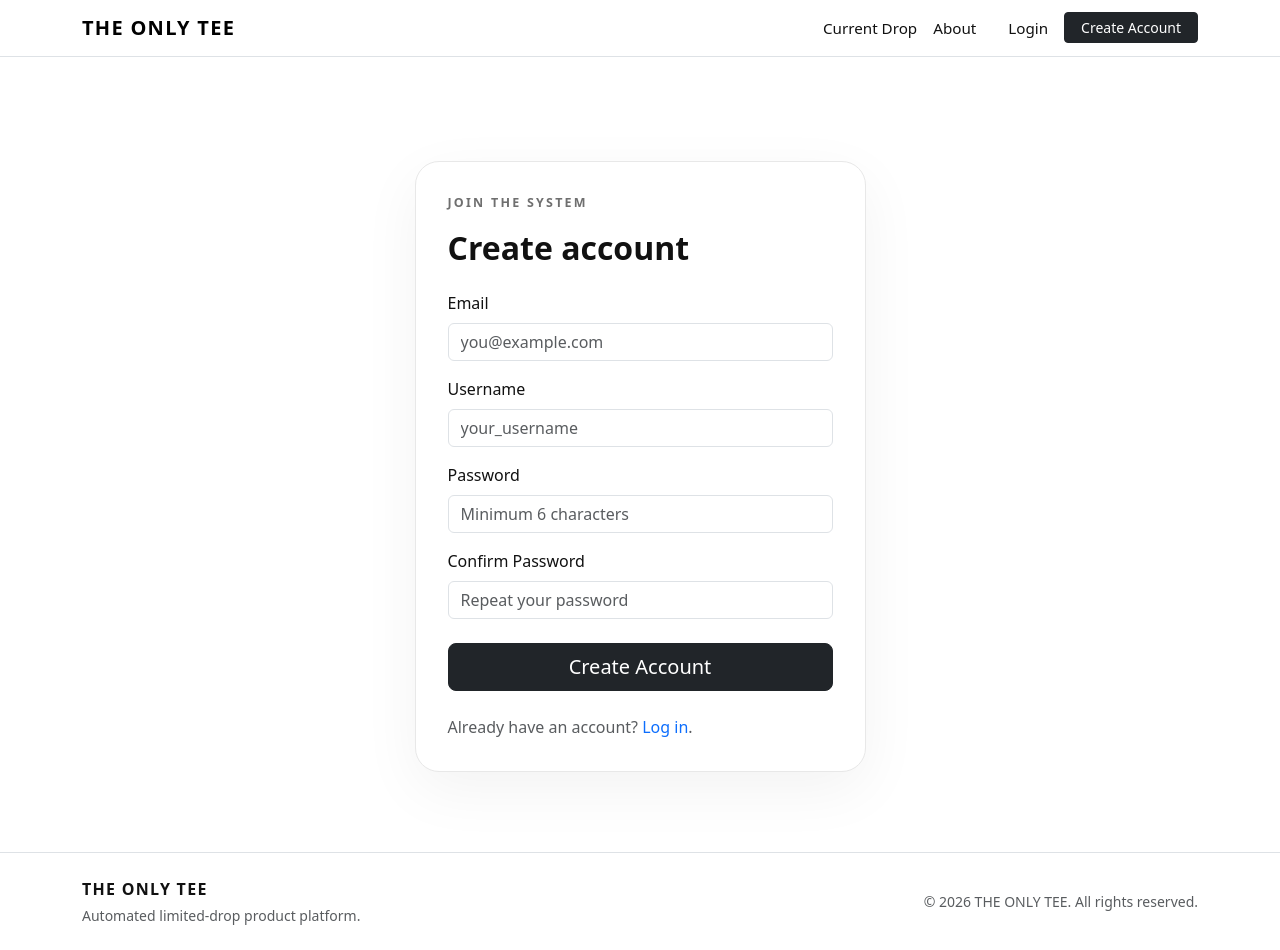
After one commit to pedrosimao-work/the-only-tee, a Flask app: page /auth/register in a window 1280 px wide. The commit adds this page. Run offline with Flask 3, Linux system fonts and the light colour scheme.

Commit message:
Add user authentication

```diff
--- /dev/null
+++ b/app/auth/forms.py
@@ -0,0 +1,35 @@
+from flask_wtf import FlaskForm  # Import FlaskForm as the base class for secure Flask forms
+from wtforms import EmailField, PasswordField, StringField, SubmitField  # Import form field types used by auth forms
+from wtforms.validators import DataRequired, Email, EqualTo, Length  # Import reusable form validation rules
+
+
+class RegisterForm(FlaskForm):  # Create the registration form class
+    email = EmailField(  # Create the email input field
+        "Email",  # Set the human-readable label for the email field
+        validators=[DataRequired(), Email(), Length(max=120)],  # Require email, validate format, and limit length
+    )  # Close the email field definition
+    username = StringField(  # Create the username input field
+        "Username",  # Set the human-readable label for the username field
+        validators=[DataRequired(), Length(min=3, max=80)],  # Require username and enforce length limits
+    )  # Close the username field definition
+    password = PasswordField(  # Create the password input field
+        "Password",  # Set the human-readable label for the password field
+        validators=[DataRequired(), Length(min=6)],  # Require password and enforce a minimum length
+    )  # Close the password field definition
+    confirm_password = PasswordField(  # Create the confirm password input field
+        "Confirm Password",  # Set the human-readable label for the confirm password field
+        validators=[DataRequired(), EqualTo("password")],  # Require confirmation and make it match the password field
+    )  # Close the confirm password field definition
+    submit = SubmitField("Create Account")  # Create the submit button for the registration form
+
+
+class LoginForm(FlaskForm):  # Create the Login form class
+    email = EmailField(  # Create the email input field
+        "Email",  # Set the human-readable label for the email field
+        validators=[DataRequired(), Email(), Length(max=120)],  # Require email, validate format, and limit length
+    )  # Close the email field definition
+    password = PasswordField(  # Create the password input field
+        "Password",  # Set the human-readable label for the password field
+        validators=[DataRequired()],  # Require a password before submitting the form
+    )  # Close the password field definition
+    submit = SubmitField("Log In")  # Create the submit button for the login form
--- /dev/null
+++ b/app/auth/routes.py
@@ -0,0 +1,77 @@
+from flask import Blueprint, flash, redirect, render_template, url_for  # Import Flask helpers for auth routes
+from flask_login import current_user, login_required, login_user, logout_user  # Import Flask-Login helpers
+
+from app.auth.forms import LoginForm, RegisterForm  # Import the authentication form classes
+from app.extensions import db  # Import the database object so authroutes can save users
+from app.models import User  # Import the User model so auth rotes can query and create users
+
+
+auth = Blueprint("auth", __name__, url_prefix="/auth")  # Create the auth blueprint with /auth URL prefix
+
+
+@auth.route("/register", methods=["GET", "POST"])  # Register the account creation route for GET and POST requests
+def register():  # Define the function that handles user registration
+    if current_user.is_authenticated:  # Check if the visitor is already logged in
+        return redirect(url_for("main.home"))  # Redirect logged-in users away from the register page
+
+    form = RegisterForm()  # Create a registration form instance
+
+    if form.validate_on_submit():  # Check if the form was submitted and passed validation
+        existing_email_user = User.query.filter_by(email=form.email.data.lower()).first()  # Look for an existing user with the submitted email
+        existing_username_user = User.query.filter_by(username=form.username.data.strip()).first()  # Look for an existing user with the submitted username
+
+        if existing_email_user:  # Check if the email is already registered
+            flash("An account with that email already exists.", "danger")  # Show an error message to the user
+            return render_template("auth/register.html", form=form)  # Re-render the registration page with the error
+
+        if existing_username_user:  # Check if the username is already registered
+            flash("That username is already taken.", "danger")  # Show an error message to the user
+            return render_template("auth/register.html", form=form)  # Re-render the registration page with the error
+
+        user = User(  # Create a new User object
+            email=form.email.data.lower(),  # Store the email in lowercase for consistent login matching
+            username=form.username.data.strip(),  # Store the cleaned username without surrounding spaces
+        )  # Close the User object creation
+        user.set_password(form.password.data)  # Hash and store the submitted password securely
+
+        db.session.add(user)  # Add the new user to the database session
+        db.session.commit()  # Save the new user permanently to the database
+
+        flash("Account created successfully. You can now log in.", "success")  # Show a success message
+        return redirect(url_for("auth.login"))  # Redirect the new user to the login page
+
+    return render_template("auth/register.html", form=form)  # Render the registration page for GET requests or invalid form submissions
+
+
+@auth.route("/login", methods=["GET", "POST"])  # Register the login route for GET and POST requests
+def login():  # Define the function that handles user login
+    if current_user.is_authenticated:  # Check if the visitor is already logged in
+        return redirect(url_for("main.home"))  # Redirect logged-in users away from the login page
+
+    form = LoginForm()  # Create a login form instance
+
+    if form.validate_on_submit():  # Check if the form was submitted and passed validation
+        user = User.query.filter_by(email=form.email.data.lower()).first()  # Look up a user by submitted email address
+
+        if user and user.check_password(form.password.data):  # Check if the user exists and the password is correct
+            login_user(user)  # Log the user in by storing their ID in the session
+            flash("Logged in successfully.", "success")  # Show a success message
+            return redirect(url_for("auth.profile"))  # Redirect the user to their profile page
+
+        flash("Invalid email or password.", "danger")  # Show a generic login error message
+
+    return render_template("auth/login.html", form=form)  # Render the login page for GET requests or invalid login attempts
+
+
+@auth.route("/logout")  # Register the logout route
+@login_required  # Require the user to be logged in before logging out
+def logout():  # Define the function that handles user logout
+    logout_user()  # Clear the current user's login session
+    flash("Logged out successfully.", "success")  # Show a logout success message
+    return redirect(url_for("main.home"))  # Redirect the user to the homepage
+
+
+@auth.route("/profile")  # Register the protected profile route
+@login_required  # Require login before accessing the profile page
+def profile():  # Define the function that renders the user profile page
+    return render_template("auth/profile.html")  # Render the profile template
--- a/app/extensions.py
+++ b/app/extensions.py
@@ -1,3 +1,5 @@
+from flask_login import LoginManager  # Import LoginManager to manage user sessions and authentication
 from flask_sqlalchemy import SQLAlchemy  # Import SQLAlchemy integration for Flask
 
 db = SQLAlchemy()  # Create the database extension object without binding it to the app yet
+login_manager = LoginManager()  # Create the login manager extension object without binding it to the app yet
--- a/app/static/css/styles.css
+++ b/app/static/css/styles.css
@@ -221,3 +221,33 @@ a { /* Target all links */
         font-size: 1.75rem; /* Reduce placeholder text size on small screens */
     } /* End small-screen product placeholder styling */
 } /* End the small-screen media query */
+
+.auth-section { /* Target authentication pages such as login and registration */
+    padding: 5rem 0; /* Add vertical spacing around authentication content */
+} /* End the auth section styling block */
+
+.auth-card { /* Target authentication and profile cards */
+    background-color: #ffffff; /* Keep auth cards white */
+    border: 1px solid var(--color-border); /* Add a subtle border around auth cards */
+    border-radius: var(--radius-large); /* Apply large rounded corners to auth cards */
+    padding: 2rem; /* Add internal spacing inside auth cards */
+    box-shadow: 0 18px 60px rgba(0, 0, 0, 0.05); /* Add a soft shadow for depth */
+} /* End the auth card styling block */
+
+.form-error { /* Target form validation error messages */
+    color: #b42318; /* Use a muted red color for validation errors */
+    font-size: 0.875rem; /* Make validation errors slightly smaller than normal text */
+    margin-top: 0.35rem; /* Add spacing above validation errors */
+} /* End the form error styling block */
+
+.profile-row { /* Target each row of profile information */
+    align-items: center; /* Vertically align profile row content */
+    border-bottom: 1px solid var(--color-border); /* Add a separator between profile rows */
+    display: flex; /* Use flexbox for label/value layout */
+    justify-content: space-between; /* Push label left and value right */
+    padding: 1rem 0; /* Add vertical spacing to each profile row */
+} /* End the profile row styling block */
+
+.profile-row:last-child { /* Target the final profile row */
+    border-bottom: 0; /* Remove the separator from the last profile row */
+} /* End the final profile row styling block */
--- /dev/null
+++ b/app/templates/auth/register.html
@@ -0,0 +1,58 @@
+{% extends "base.html" %} <!-- Tell Jinja this page uses base.html as its parent layout -->
+
+{% block title %}Create Account | The Only Tee{% endblock %} <!-- Set the browser title for the registration page -->
+
+{% block content %} <!-- Start the page-specific content block -->
+<section class="auth-section"> <!-- Create a dedicated section for authentication pages -->
+    <div class="container"> <!-- Center the auth content inside a Bootstrap container -->
+        <div class="row justify-content-center"> <!-- Center the form column horizontally -->
+            <div class="col-md-8 col-lg-5"> <!-- Limit the form width for readability -->
+                <div class="auth-card"> <!-- Create a styled authentication card -->
+                    <p class="eyebrow mb-3">Join the system</p> <!-- Display a small uppercase context label -->
+                    <h1 class="h2 fw-bold mb-4">Create account</h1> <!-- Display the registration heading -->
+
+                    <form method="POST"> <!-- Create a POST form for account registration -->
+                        {{ form.hidden_tag() }} <!-- Render hidden CSRF protection fields -->
+
+                        <div class="mb-3"> <!-- Create spacing around the email field -->
+                            {{ form.email.label(class="form-label") }} <!-- Render the email field label -->
+                            {{ form.email(class="form-control", placeholder="you@example.com") }} <!-- Render the email input with Bootstrap styling -->
+                            {% for error in form.email.errors %} <!-- Loop through email validation errors -->
+                            <div class="form-error">{{ error }}</div> <!-- Display each email error -->
+                            {% endfor %} <!-- End the email errors loop -->
+                        </div> <!-- Close the email field wrapper -->
+
+                        <div class="mb-3"> <!-- Create spacing around the username field -->
+                            {{ form.username.label(class="form-label") }} <!-- Render the username field label -->
+                            {{ form.username(class="form-control", placeholder="your_username") }} <!-- Render the username input with Bootstrap styling -->
+                            {% for error in form.username.errors %} <!-- Loop through username validation errors -->
+                            <div class="form-error">{{ error }}</div> <!-- Display each username error -->
+                            {% endfor %} <!-- End the username errors loop -->
+                        </div> <!-- Close the username field wrapper -->
+
+                        <div class="mb-3"> <!-- Create spacing around the password field -->
+                            {{ form.password.label(class="form-label") }} <!-- Render the password field label -->
+                            {{ form.password(class="form-control", placeholder="Minimum 6 characters") }} <!-- Render the password input with Bootstrap styling -->
+                            {% for error in form.password.errors %} <!-- Loop through password validation errors -->
+                            <div class="form-error">{{ error }}</div> <!-- Display each password error -->
+                            {% endfor %} <!-- End the password errors loop -->
+                        </div> <!-- Close the password field wrapper -->
+
+                        <div class="mb-4"> <!-- Create spacing around the confirm password field -->
+                            {{ form.confirm_password.label(class="form-label") }} <!-- Render the confirm password field label -->
+                            {{ form.confirm_password(class="form-control", placeholder="Repeat your password") }} <!-- Render the confirm password input with Bootstrap styling -->
+                            {% for error in form.confirm_password.errors %} <!-- Loop through confirm password validation errors -->
+                            <div class="form-error">{{ error }}</div> <!-- Display each confirm password error -->
+                            {% endfor %} <!-- End the confirm password errors loop -->
+                        </div> <!-- Close the confirm password field wrapper -->
+
+                        {{ form.submit(class="btn btn-dark w-100 btn-lg") }} <!-- Render the registration submit button full width -->
+                    </form> <!-- Close the registration form -->
+
+                    <p class="mt-4 mb-0 text-muted">Already have an account? <a href="{{ url_for('auth.login') }}">Log in</a>.</p> <!-- Add a link to the login page -->
+                </div> <!-- Close the authentication card -->
+            </div> <!-- Close the centered form column -->
+        </div> <!-- Close the centered row -->
+    </div> <!-- Close the Bootstrap container -->
+</section> <!-- Close the auth section -->
+{% endblock %} <!-- End the page-specific content block -->
--- a/app/templates/base.html
+++ b/app/templates/base.html
@@ -23,15 +23,40 @@
                 <li class="nav-item"> <!-- Create one navigation list item -->
                     <a class="nav-link" href="{{ url_for('main.about') }}">About</a> <!-- Link to the about page -->
                 </li> <!-- Close the navigation list item -->
-                <li class="nav-item ms-lg-3"> <!-- Create one navigation item with extra spacing on large screens -->
-                    <a class="btn btn-dark btn-sm px-3" href="#">Account</a> <!-- Add a placeholder account button for future authentication -->
-                </li> <!-- Close the navigation item -->
+                {% if current_user.is_authenticated %}  <!-- Check if the current visitor is logged in -->
+                <li class="nav-item ms-lg-3"> <!-- Create a spaced navigation item for the profile link -->
+                    <a class="nav-link" href="{{ url_for('auth.profile') }}">Profile</a> <!-- Link to the logged-in user's profile page -->
+                </li> <!-- Close the profile navigation item -->
+                <li class="nav-item ms-lg-2"> <!-- Create a spaced navigation item for logout -->
+                    <a class="btn btn-outline-dark btn-sm px-3" href="{{ url_for('auth.logout') }}">Logout</a> <!-- Link to the logout route -->
+                </li> <!-- Close the logout navigation item -->
+                {% else %} <!-- Run this block when the visitor is not logged in -->
+                <li class="nav-item ms-lg-3"> <!-- Create a spaced navigation item for login -->
+                    <a class="nav-link" href="{{ url_for('auth.login') }}">Login</a> <!-- Link to the login page -->
+                </li> <!-- Close the login navigation item -->
+                <li class="nav-item ms-lg-2"> <!-- Create a spaced navigation item for registration -->
+                    <a class="btn btn-dark btn-sm px-3" href="{{ url_for('auth.register') }}">Create Account</a> <!-- Link to the registration page -->
+                </li> <!-- Close the registration navigation item -->
+                {% endif %} <!-- End the authentication-aware navbar condition -->
             </ul> <!-- Close the navigation list -->
         </div> <!-- Close the collapsible navbar area -->
     </div> <!-- Close the Bootstrap container -->
 </nav> <!-- Close the navigation bar -->
 
 <main class="flex-grow-1"> <!-- Make the main content grow and push the footer to the bottom on short pages -->
+    <div class="container mt-4"> <!-- Create a container for flash messages with top spacing -->
+        {% with messages = get_flashed_messages(with_categories=true) %} <!-- Retrieve flashed messages with their categories -->
+            {% if messages %} <!-- Check if there are any flashed messages to show -->
+                {% for category, message in messages %} <!-- Loop through each flashed message -->
+                <div class="alert alert-{{ category }} alert-dismissible fade show" role="alert"> <!-- Create a Bootstrap dismissible alert using the message category -->
+                    {{ message }} <!-- Display the flashed message text -->
+                    <button type="button" class="btn-close" data-bs-dismiss="alert" aria-label="Close"></button> <!-- Add a Bootstrap close button to dismiss the alert -->
+                </div> <!-- Close the alert box -->
+                {% endfor %} <!-- End the flashed messages loop -->
+            {% endif %} <!-- End the messages existence check -->
+        {% endwith %} <!-- End the flashed messages context block -->
+    </div> <!-- Close the flash message container -->
+
     {% block content %}{% endblock %} <!-- Define a content block that child templates will replace -->
 </main> <!-- End the main content area -->
 
--- a/requirements.txt
+++ b/requirements.txt
@@ -3,3 +3,6 @@ python-dotenv==1.0.1  # Load environment variables from a local .env file
 Flask-SQLAlchemy==3.1.1  # Add SQLAlchemy integration for Flask database models
 Flask-Migrate==4.0.7  # Add database migration support using Alembic
 PyMySQL==1.1.1  # Add MariaDB/MySQL driver for future DirectAdmin deployment
+Flask-Login==0.6.3  # Add session-based user authentication support
+Flask-WTF==1.2.1  # Add Flask form handling and CSRF protection
+email-validator==2.2.0  # Add email validation support for WTForms email fields
```
Also changed, not shown: app/__init__.py (+10 -3 lines), app/models.py (+27 -1 lines), app/templates/auth/login.html (added, +42 -0 lines), app/templates/auth/profile.html (added, +37 -0 lines), migrations/versions/3272159bed14_create_users_table.py (added, +44 -0 lines), app/auth/__init__.py (added).
